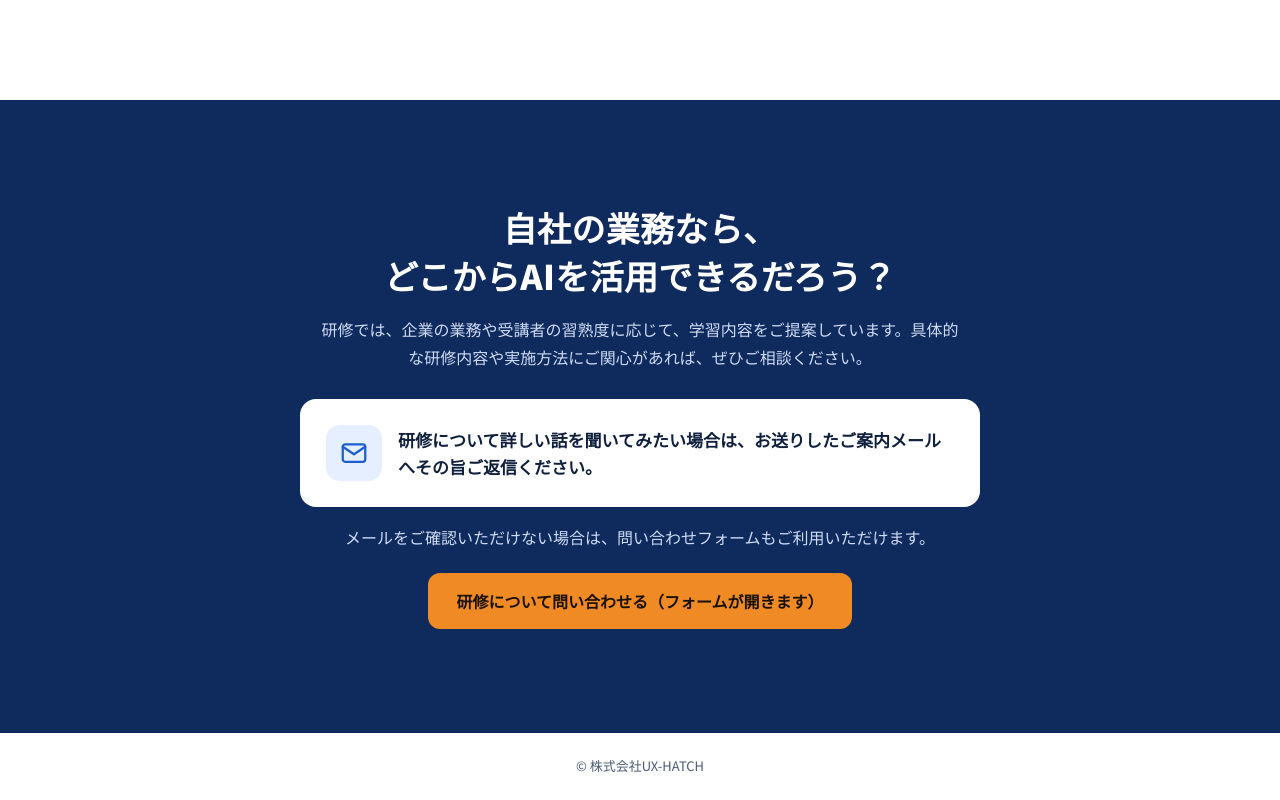
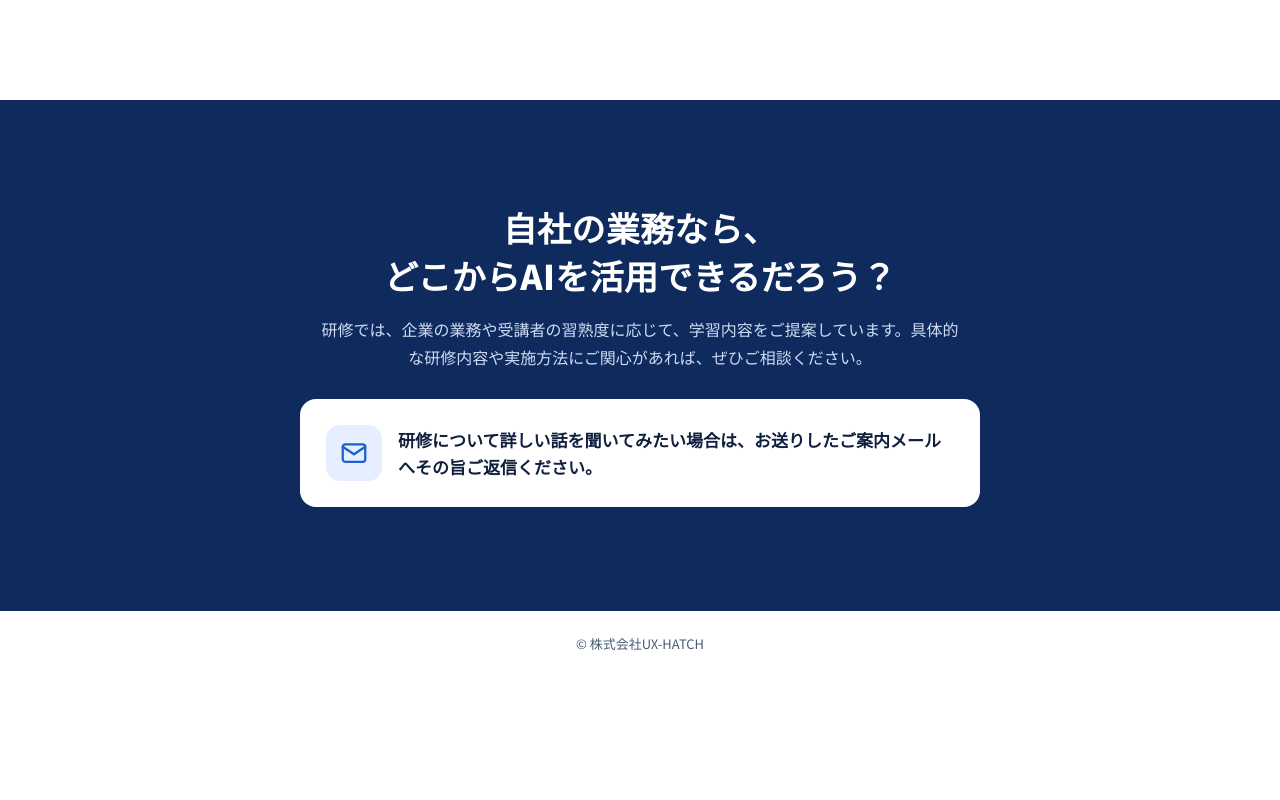
Before and after one commit to m-watanabe-maker/retail, a plain HTML site: page index.html in a window 1280 px wide. Shown: the part 6910-7710 px from the top of the page. After the commit the page ends 7588 px from the top, so only its background shows below. Drawn offline with Linux system fonts and the light colour scheme.

Commit message:
フォーム削除
Removed contact information and inquiry button from the training section.

```diff
--- a/index.html
+++ b/index.html
@@ -316,8 +316,6 @@ footer{padding:22px 0;text-align:center;font-size:13px;color:var(--sub)}
 <div class="mi"><svg viewBox="0 0 24 24"><rect x="3" y="5" width="18" height="14" rx="2"/><path d="M3 7l9 6 9-6"/></svg></div>
 <b>研修について詳しい話を聞いてみたい場合は、お送りしたご案内メールへその旨ご返信ください。</b>
 </div>
-<p style="margin-bottom:0">メールをご確認いただけない場合は、問い合わせフォームもご利用いただけます。</p>
-<a class="btn" href="https://business.form-mailer.jp/fms/1636c50f256052" target="_blank" rel="noopener">研修について問い合わせる（フォームが開きます）</a>
 </div>
 </section>
 <footer><div class="w">© 株式会社UX-HATCH</div></footer>
```
